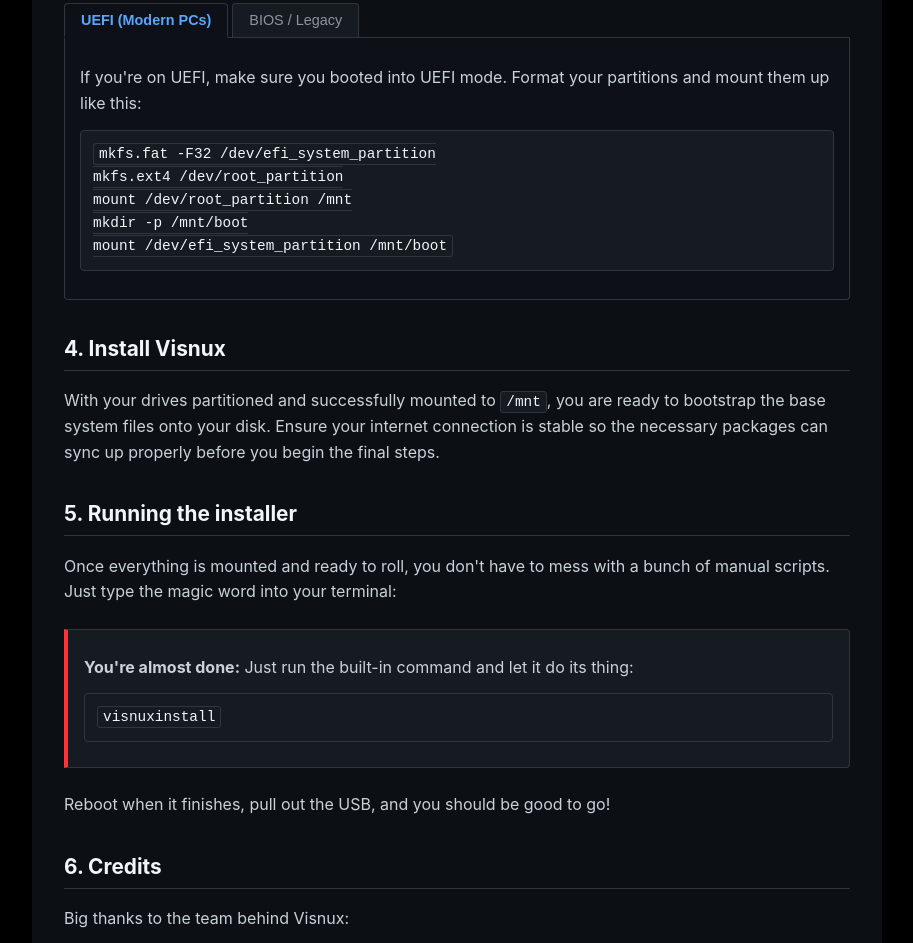
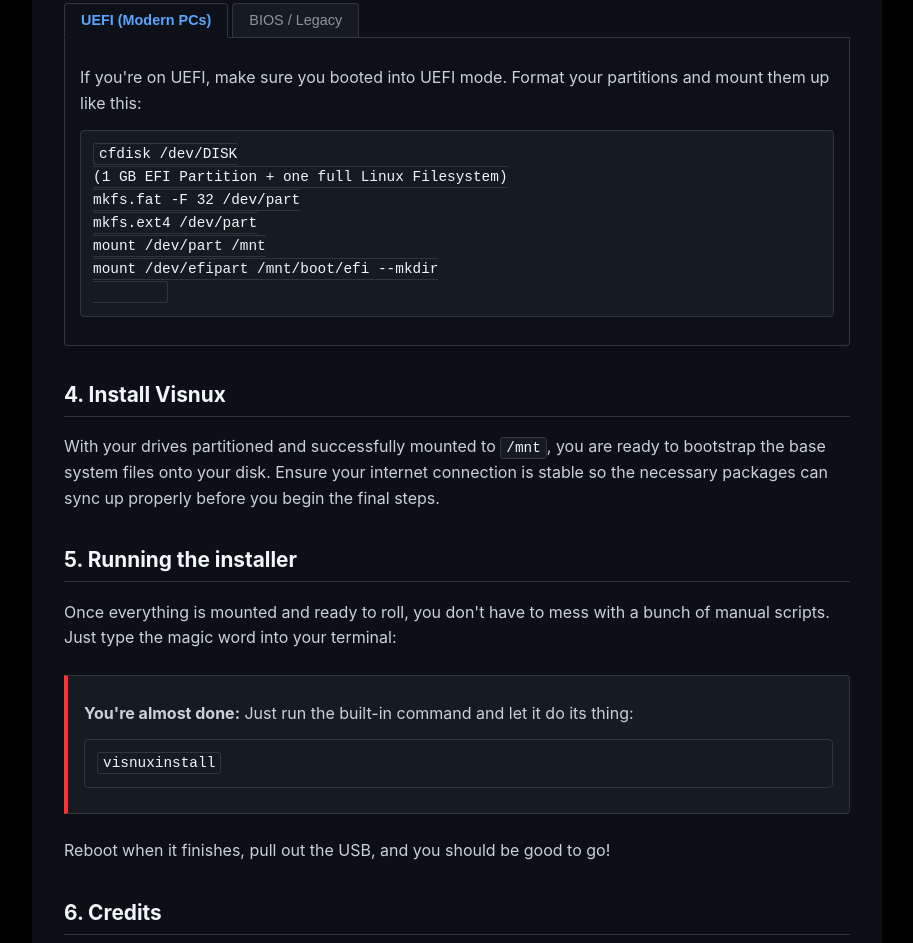
Before and after one commit to dudzproductions101-ops/larphub, a plain HTML site: page index.html in a window 1280 px wide. Shown: the part 868-1811 px from the top of the page, without its empty margins (183-1096 px from the left). Drawn offline with Linux system fonts and the light colour scheme.

Commit message:
Update index.html

```diff
--- a/index.html
+++ b/index.html
@@ -339,19 +339,23 @@
     <!-- UEFI Tab -->
     <div id="uefi" class="tab-content active">
         <p>If you're on UEFI, make sure you booted into UEFI mode. Format your partitions and mount them up like this:</p>
-        <pre><code>mkfs.fat -F32 /dev/efi_system_partition
-mkfs.ext4 /dev/root_partition
-mount /dev/root_partition /mnt
-mkdir -p /mnt/boot
-mount /dev/efi_system_partition /mnt/boot</code></pre>
+        <pre><code>cfdisk /dev/DISK
+(1 GB EFI Partition + one full Linux Filesystem)
+mkfs.fat -F 32 /dev/part
+mkfs.ext4 /dev/part
+mount /dev/part /mnt
+mount /dev/efipart /mnt/boot/efi --mkdir
+        </code></pre>
     </div>
 
     <!-- BIOS Tab -->
     <div id="bios" class="tab-content">
         <p>Running legacy BIOS? Keep it simple with a standard MBR layout, format it to ext4, and mount it:</p>
-        <pre><code>fdisk /dev/sdX
-mkfs.ext4 /dev/sdX1
-mount /dev/sdX1 /mnt</code></pre>
+        <pre><code>cfdisk /dev/disk
+(choose DOS and make the partition bootable, or choose GPT and make a 1mb Bios BOOT (left unformatted) + root)
+mkfs.ext4 /dev/part
+mount /dev/part /mnt
+<@1142074070188429442></code></pre>
     </div>
 
     <h2 id="install-visnux">4. Install Visnux</h2>
```
